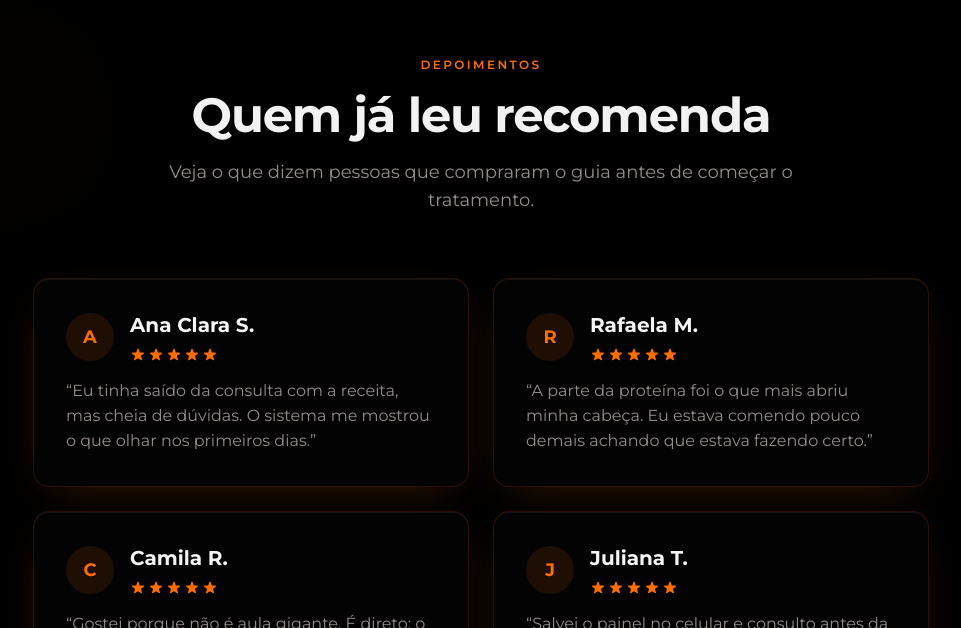
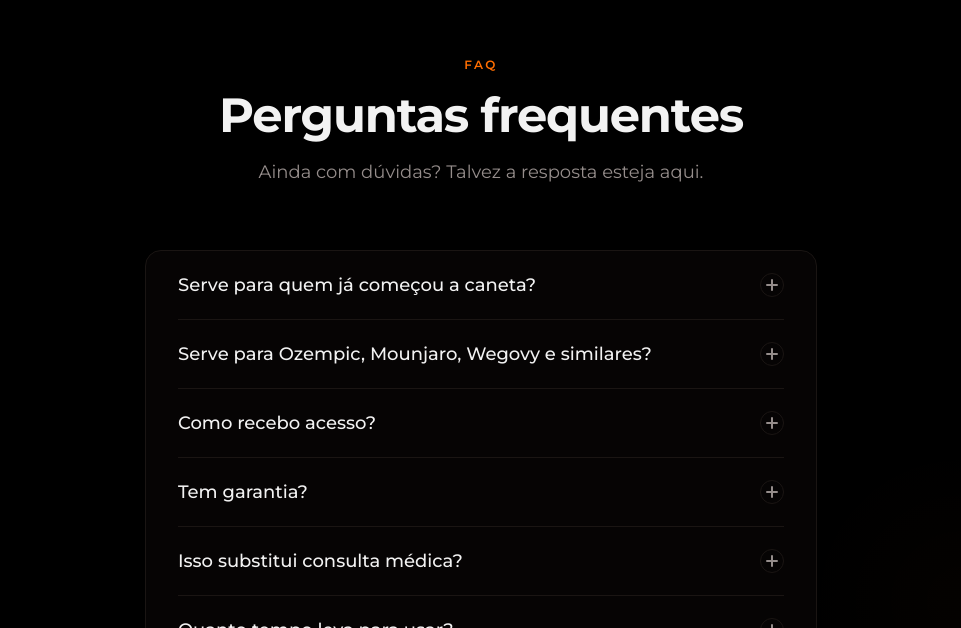
Before and after one commit to devpatrickfranco/guia-da-caneta, a React (Vite) app: page / in a window 1280 px wide. Shown: the part 6152-6780 px from the top of the page, without its empty margins (159-1120 px from the left). Built offline with nearby package versions, Linux system fonts and the light colour scheme.

Commit message:
Remove ProvaSocialSection from App component

```diff
--- a/src/App.tsx
+++ b/src/App.tsx
@@ -48,7 +48,6 @@ function HomePage() {
       <AprenderSection />
       <ErrosSection />
       <RecebeSection />
-      <ProvaSocialSection />
       <FaqSection />
       <GarantiaSection />
       <FinalCtaSection />
```
